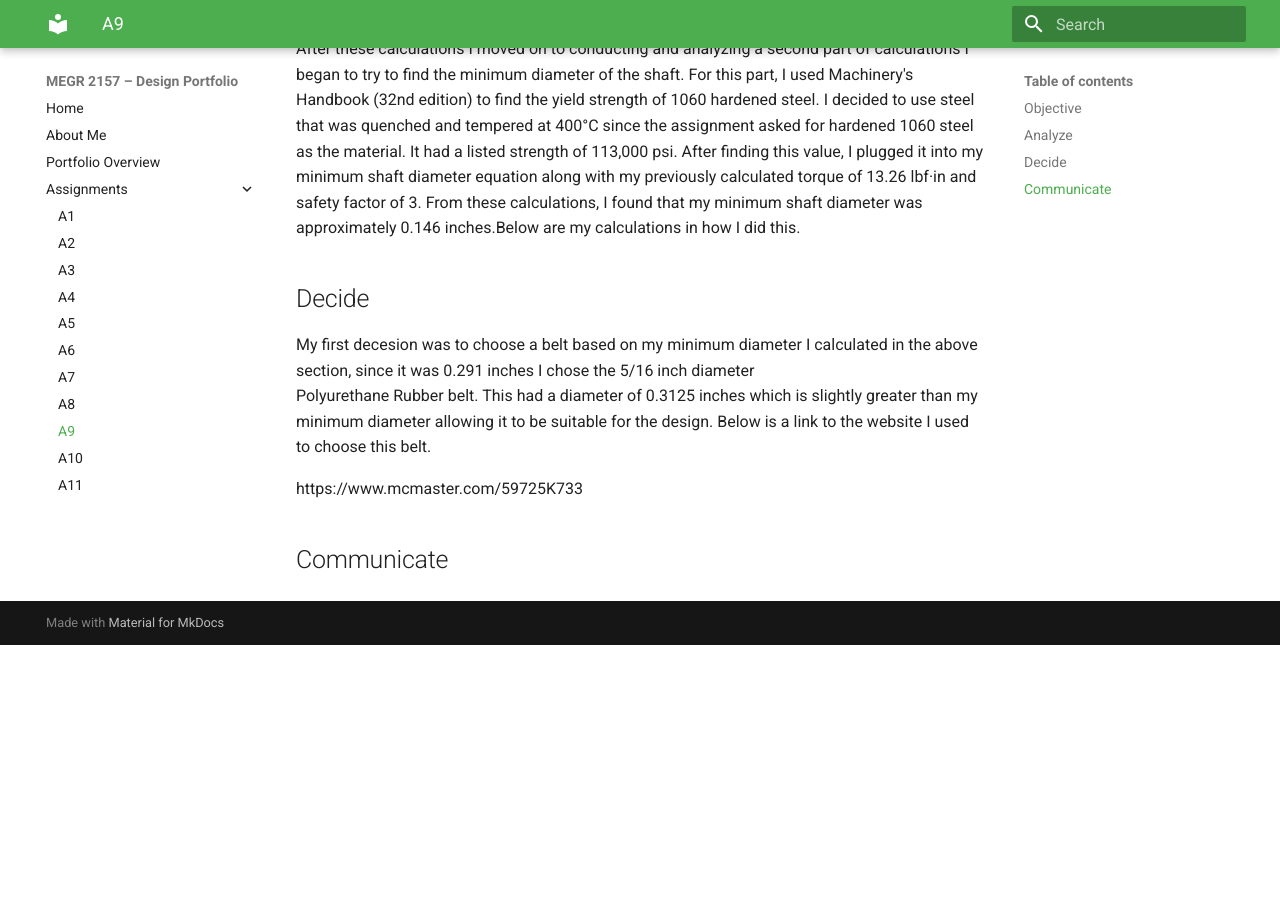
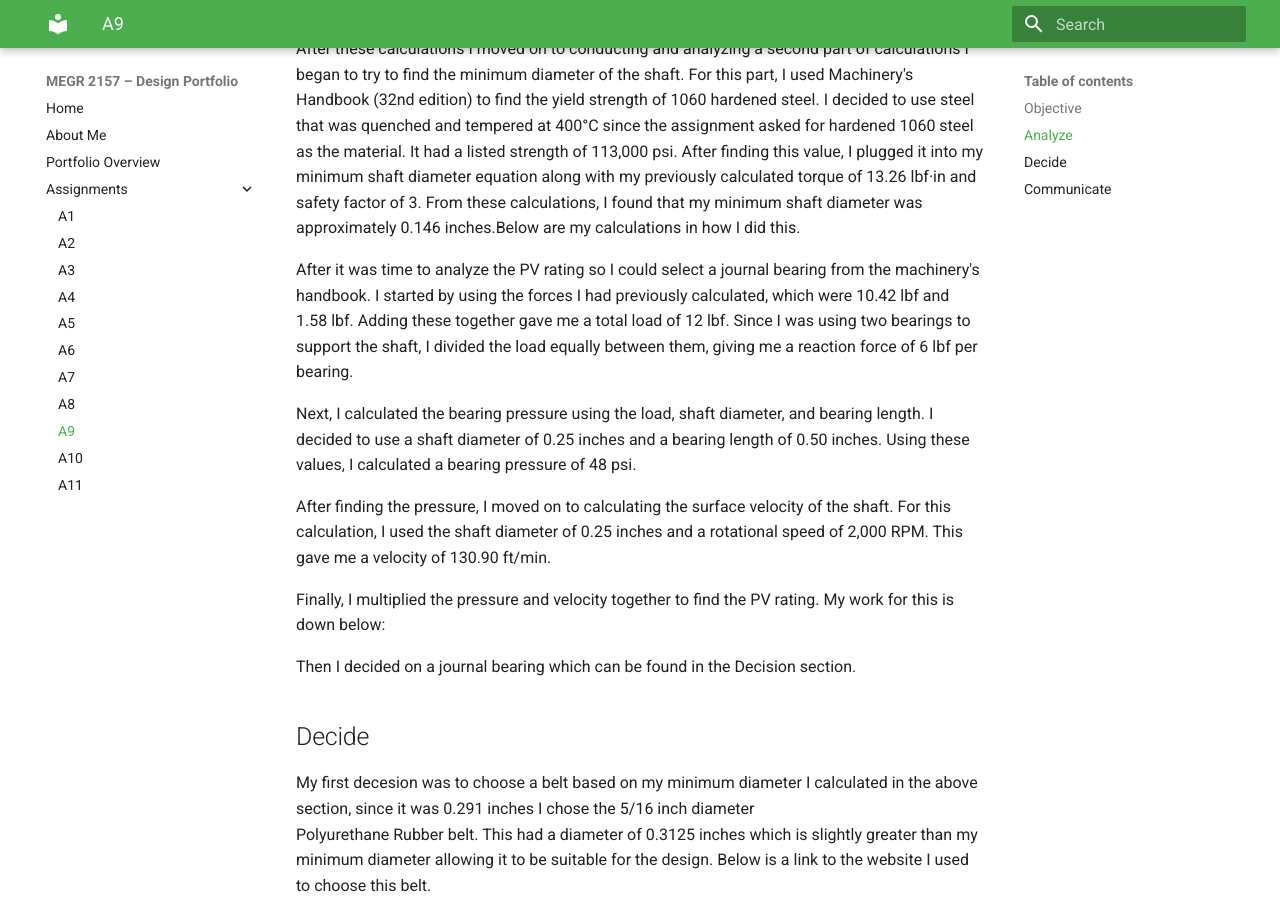
Before and after one commit to alinahsarratt/megr2157-portfolio, an MkDocs documentation site: the page built from docs/assignments/A09/index.md, in a window 1280 px wide and 900 px high, scrolled down 794 px. Built offline with MkDocs 1.6.1 and Material for MkDocs 9.7.7, drawn with Linux system fonts in a browser that asks for light colours; before the commit the page ends 1439 px from its top, so only the background shows below that.

Commit message:
Enhance index.md with calculations and decisions
Added calculations for minimum shaft diameter, bearing pressure, surface velocity, and PV rating analysis. Updated the decision section with the selected belt details.

```diff
--- a/docs/assignments/A09/index.md
+++ b/docs/assignments/A09/index.md
@@ -12,6 +12,19 @@ Next, I used the normal stress equation and the required safety factor of 3 to c
 
 After these calculations I moved on to conducting and analyzing a second part of calculations I began to try to find the minimum diameter of the shaft. For this part, I used Machinery's Handbook (32nd edition) to find the yield strength of 1060 hardened steel. I decided to use steel that was quenched and tempered at 400°C since the assignment asked for hardened 1060 steel as the material. It had a listed strength of 113,000 psi. After finding this value, I plugged it into my minimum shaft diameter equation along with my previously calculated torque of 13.26 lbf·in and safety factor of 3. From these calculations, I found that my minimum shaft diameter was approximately 0.146 inches.Below are my calculations in how I did this.
 
+After it was time to analyze the PV rating so I could select a journal bearing from the machinery's handbook. I started by using the forces I had previously calculated, which were 10.42 lbf and 1.58 lbf. Adding these together gave me a total load of 12 lbf. Since I was using two bearings to support the shaft, I divided the load equally between them, giving me a reaction force of 6 lbf per bearing.
+
+Next, I calculated the bearing pressure using the load, shaft diameter, and bearing length. I decided to use a shaft diameter of 0.25 inches and a bearing length of 0.50 inches. Using these values, I calculated a bearing pressure of 48 psi.
+
+After finding the pressure, I moved on to calculating the surface velocity of the shaft. For this calculation, I used the shaft diameter of 0.25 inches and a rotational speed of 2,000 RPM. This gave me a velocity of 130.90 ft/min.
+
+Finally, I multiplied the pressure and velocity together to find the PV rating. My work for this is down below:
+
+
+
+Then I decided on a journal bearing which can be found in the Decision section.
+
+
 
 ## Decide
 My first decesion was to choose a belt based on my minimum diameter I calculated in the above section, since it was 0.291 inches I chose the 5/16 inch diameter
```
